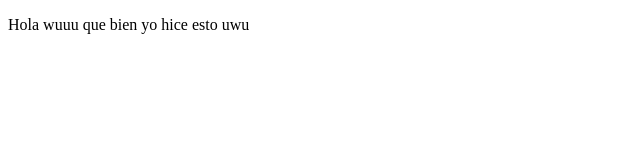
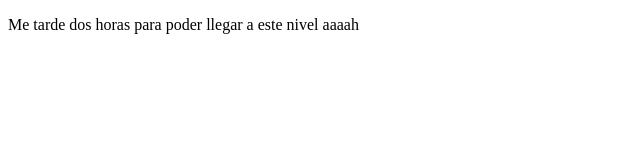
Before and after one commit to vanialuna17/proyectoDemoCursoPrework, a plain HTML site: page index.html in a window 1280 px wide. Shown: the whole page, without its empty margins (0-640 px from the left). Drawn offline with Linux system fonts and the light colour scheme.

Commit message:
cambios agregamos de que me tarde mucho

```diff
--- a/index.html
+++ b/index.html
@@ -8,8 +8,7 @@
 </head>
 <body>
     <p>
-        Hola wuuu que bien yo hice esto
-        uwu
+        Me tarde dos horas para poder llegar a este nivel aaaah
     </p>
 </body>
 </html>
```
